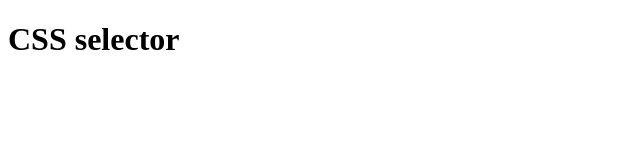
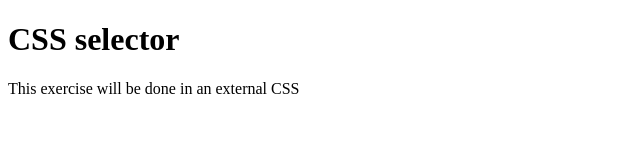
Before and after one commit to UbuluHillz/FullstackWebDevBootCampWithAngela, a plain HTML site: page 2.2 CSS selector/index.html in a window 1280 px wide. Shown: the whole page, without its empty margins (0-640 px from the left). Drawn offline with Linux system fonts and the light colour scheme.

Commit message:
selectortext

```diff
--- a/2.2 CSS selector/index.html
+++ b/2.2 CSS selector/index.html
@@ -7,5 +7,6 @@
 </head>
 <body>
     <h1>CSS selector</h1>
+    <p>This exercise will be done in an external CSS</p>
 </body>
 </html>
```
